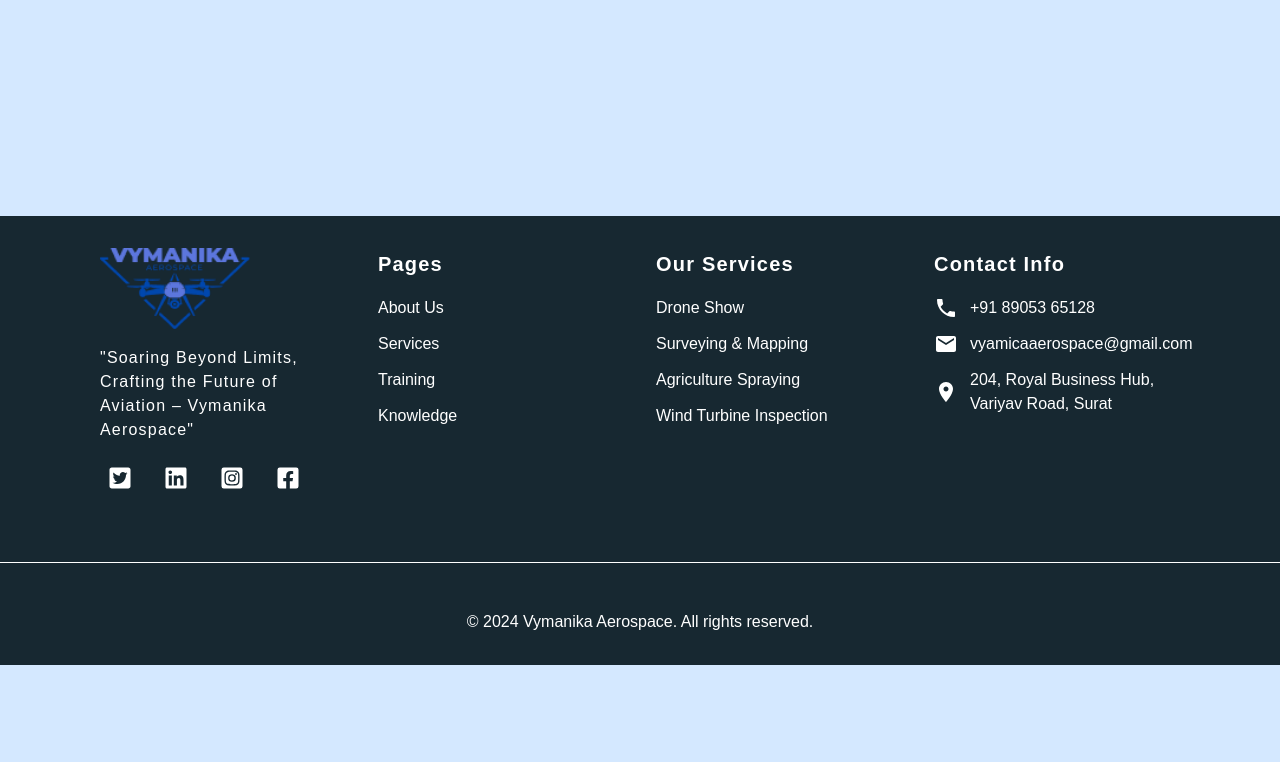
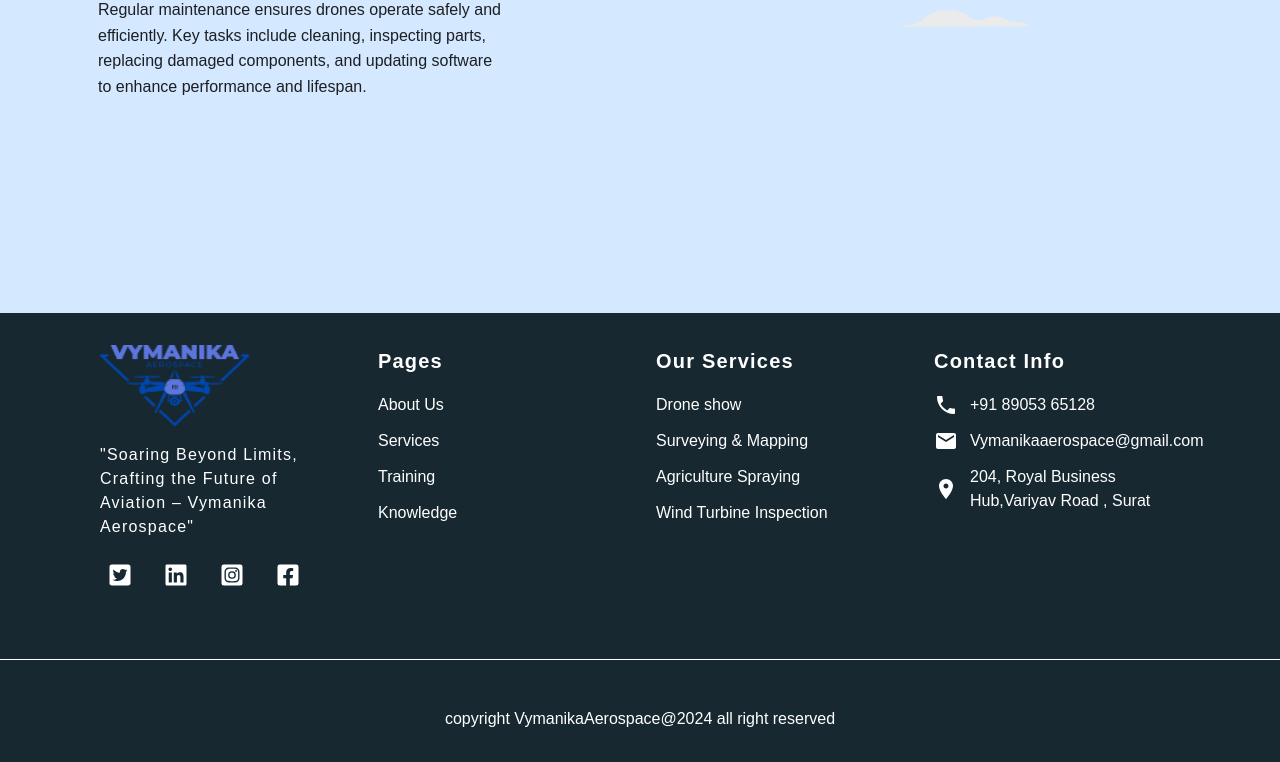
Before and after one commit to ParamJadvani/Drone-Project, a React (Vite) app: page / in a window 1280 px wide. Shown: the part 4605-5367 px from the top of the page. Before the commit the page ends 5270 px from the top, so only its background shows below. Built offline with nearby package versions, Linux system fonts and the light colour scheme.

Commit message:
Footer-change

```diff
--- a/index.html
+++ b/index.html
@@ -4,7 +4,7 @@
     <meta charset="UTF-8" />
     <link rel="icon" type="image/svg+xml" href="/vite.svg" />
     <meta name="viewport" content="width=device-width, initial-scale=1.0" />
-    <title>Vite + React</title>
+    <title>VAMIKA</title>
     <link rel="stylesheet" href="https://fonts.googleapis.com/css2?family=Material+Symbols+Outlined:opsz,wght,FILL,GRAD@20..48,100..700,0..1,-50..200" />
   </head>
   <body>
--- a/src/components/Footer/Footer.jsx
+++ b/src/components/Footer/Footer.jsx
@@ -61,8 +61,7 @@
                 letterSpacing: 1.2,
               }}
             >
-              "Soaring Beyond Limits, Crafting the Future of Aviation – Vymanika
-              Aerospace"
+              "Soaring Beyond Limits, Crafting the Future of Aviation – Vymanika Aerospace"
             </Typography>
             <SocialIcons />
           </Grid>
@@ -112,7 +111,7 @@
             <Section
               title="Our Services"
               content={[
-                "Drone Show",
+                "Drone show ",
                 "Surveying & Mapping",
                 "Agriculture Spraying",
                 "Wind Turbine Inspection",
@@ -143,10 +142,10 @@
               isContact={true}
               content={[
                 { icon: <Phone />, text: "+91 89053 65128" },
-                { icon: <Email />, text: "vyamicaaerospace@gmail.com" },
+                { icon: <Email />, text: "Vymanikaaerospace@gmail.com" },
                 {
                   icon: <LocationOn />,
-                  text: "204, Royal Business Hub, Variyav Road, Surat",
+                  text: "204, Royal Business Hub,Variyav Road , Surat",
                 },
               ]}
             />
@@ -166,7 +165,7 @@
             color: theme.palette.common.white,
           }}
         >
-          © 2024 Vymanika Aerospace. All rights reserved.
+        copyright VymanikaAerospace@2024 all right reserved
         </Typography>
       </Box>
     </Box>
```
Also changed, not shown: src/assets/Vector.png.
